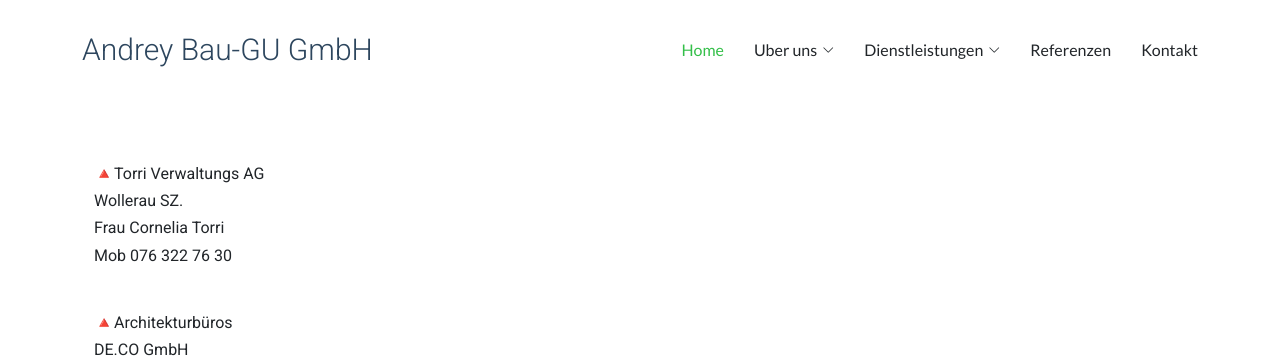
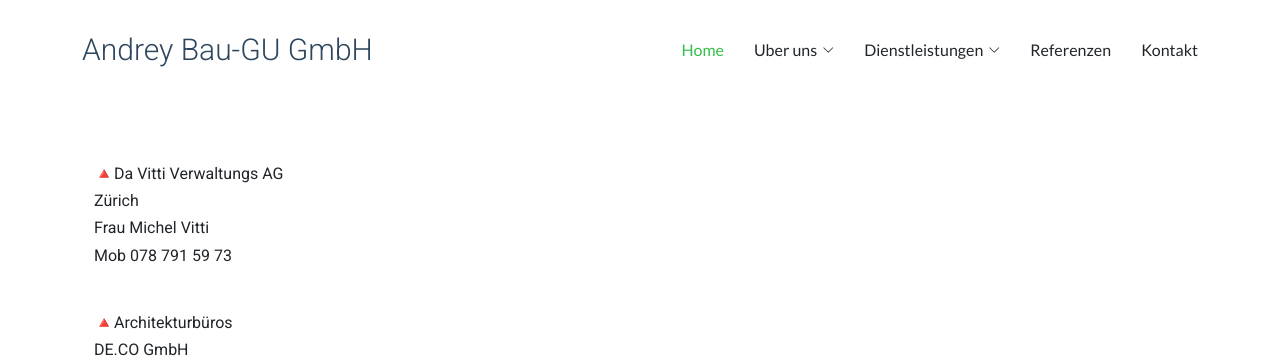
Before and after one commit to bobisilovo/andrey-baugu.ch, a CodeIgniter 4 app: the page made by app/Views/home/referenzen.php in a window 1280 px wide. Shown: the top 360 px of the page. Run offline with PHP 8.4 and a stand-in for CodeIgniter, Linux system fonts and the light colour scheme; the template is opened without the code that fills it, so the values that code supplies are empty; some libraries are stand-ins or nearby versions.

Commit message:
Ažurirane reference

```diff
--- a/app/Views/home/referenzen.php
+++ b/app/Views/home/referenzen.php
@@ -9,10 +9,10 @@ Andrey-Bau GU
 <div class="container">
 
 <p>
-🔺Torri Verwaltungs AG<br />
-Wollerau SZ.<br />
-Frau Cornelia Torri<br />
-Mob 076 322 76 30
+🔺Da Vitti Verwaltungs AG<br />
+Zürich <br />
+Frau Michel Vitti<br />
+Mob 078 791 59 73
 </p>
 <br>
 <p>
```
